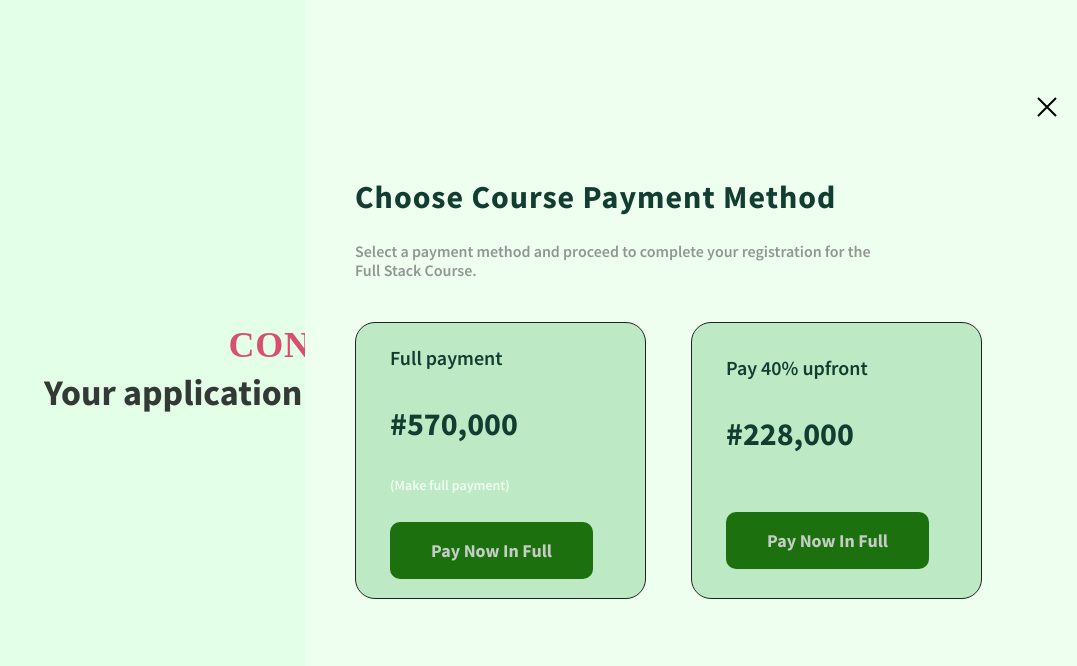
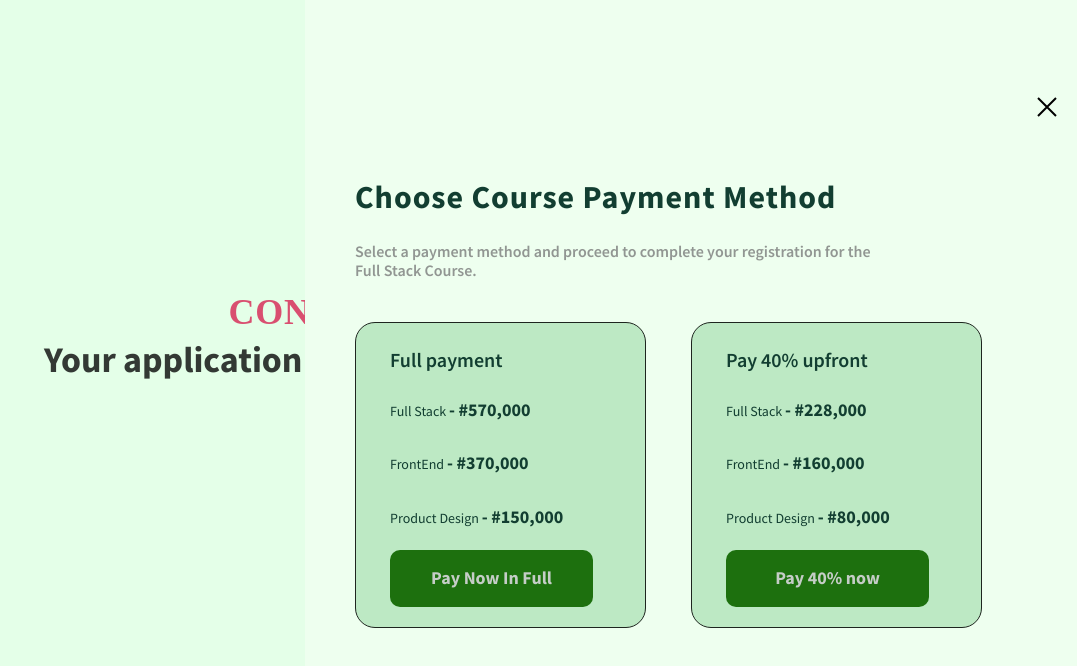
Before and after one commit to Mentor-Ntech/DLT-Website, a React (Create React App) app: page /congrat in a window 1280 px wide. Both pictures are taken after a click on the button "Proceed to Payment". Shown: the top 666 px of the page, without its empty margins (203-1280 px from the left). Built offline with nearby package versions, Linux system fonts and the light colour scheme; no server answers.

Commit message:
added a pay later button and included account details menu

```diff
--- a/src/pages/Congrat/Congrat.jsx
+++ b/src/pages/Congrat/Congrat.jsx
@@ -1,26 +1,30 @@
 import { useState } from "react";
 import { motion } from "framer-motion";
 import { GrClose } from "react-icons/gr";
+import { Link } from "react-router-dom";
 
 import "./Congrat.scss";
 
 const paymentData = [
   {
     title: "Full payment",
-    price: "#570,000",
-    type: "(Make full payment)",
+    fullstack: { name: "Full Stack ", price: "- #570,000" },
+    frontend: { name: "FrontEnd ", price: "- #370,000" },
+    productDesign: { name: "Product Design ", price: "- #150,000" },
     button: "Pay Now In Full",
   },
   {
     title: "Pay 40% upfront",
-    price: "#228,000",
-    type: "",
-    button: "Pay Now In Full",
+    fullstack: { name: "Full Stack ", price: "- #228,000" },
+    frontend: { name: "FrontEnd ", price: "- #160,000" },
+    productDesign: { name: "Product Design ", price: "- #80,000" },
+    button: "Pay 40% now",
   },
 ];
 
 const Congrat = () => {
-  const [toggle, setToggle] = useState(false);
+  const [pay, setPay] = useState(false);
+  const [payLater, setPayLater] = useState(false);
 
   return (
     <section className="sectionCongrat">
@@ -28,16 +32,32 @@ const Congrat = () => {
         <div className="congratContainer">
           <h2>CONGRATULATIONS!!!</h2>
           <p>Your application has been successfully submitted.</p>
-          <button onClick={() => setToggle(true)}>Proceed to Payment</button>
+          <button
+            onClick={() => {
+              setPay(true);
+              setPayLater(false);
+            }}
+          >
+            Proceed to Payment
+          </button>
+          <button
+            className="payLaterBtn"
+            onClick={() => {
+              setPayLater(true);
+              setPay(false);
+            }}
+          >
+            Pay Later
+          </button>
         </div>
-        {toggle && (
+        {pay && (
           <motion.div
             whileInView={{ x: [260, 0] }}
             transition={{ duration: 0.85, ease: "easeOut" }}
             className="paymentsOptions"
           >
             <div className="closeIcon">
-              <GrClose onClick={() => setToggle(false)} />
+              <GrClose onClick={() => setPay(false)} />
             </div>
             <div className="paymentsOptionsDetails">
               <div className="titles">
@@ -51,12 +71,48 @@ const Congrat = () => {
                 {paymentData.map((item, i) => (
                   <div key={i}>
                     <h4>{item.title}</h4>
-                    <p>{item.price}</p>
-                    <small>{item.type}</small>
+                    <p>
+                      {item.fullstack.name}
+                      <span>{item.fullstack.price}</span>
+                    </p>
+                    <p>
+                      {item.frontend.name}
+                      <span>{item.frontend.price}</span>
+                    </p>
+                    <p>
+                      {item.productDesign.name}
+                      <span>{item.productDesign.price}</span>
+                    </p>
                     <button>{item.button}</button>
                   </div>
                 ))}
               </div>
+            </div>
+          </motion.div>
+        )}
+        {payLater && (
+          <motion.div
+            whileInView={{ x: [260, 0] }}
+            transition={{ duration: 0.85, ease: "easeOut" }}
+            className="paymentsOptions accountDetails"
+          >
+            <div className="closeIcon">
+              <GrClose onClick={() => setPayLater(false)} />
+            </div>
+            <div className="account">
+              <h2>DLT Africa Account Details</h2>
+              <p>Account Name: DLT Africa Space Limited</p>
+              <p>Account Number: 1709346763</p>
+              <p>Bank: Access Bank </p>
+
+              <small>
+                Send Proof of payment to this number via Whatsapp:&nbsp;
+                <span>
+                  <Link to="https://wa.me/2348156509701" target="_blank">
+                    +234 815 (650) 9701
+                  </Link>
+                </span>
+              </small>
             </div>
           </motion.div>
         )}
--- a/src/pages/Congrat/Congrat.scss
+++ b/src/pages/Congrat/Congrat.scss
@@ -12,6 +12,86 @@
     width: 100%;
     height: 100vh;
     position: relative;
+
+    .congratContainer {
+      display: inline-flex;
+      justify-content: center;
+      align-items: center;
+      text-align: center;
+      flex-direction: column;
+      position: relative;
+    }
+
+    h2 {
+      color: var(--honey-color);
+      font-family: "Syne";
+      font-size: 36px;
+      font-weight: 700;
+
+      @media screen and (min-width: 2000px) {
+        font-size: 65px;
+      }
+
+      @media screen and (max-width: 540px) {
+        font-size: 22px;
+      }
+    }
+
+    p {
+      font-family: Open "Sans";
+      font-size: 36px;
+      font-weight: 700;
+      color: #333934;
+
+      @media screen and (min-width: 2000px) {
+        font-size: 65px;
+      }
+
+      @media screen and (max-width: 768px) {
+        font-size: 28px;
+      }
+
+      @media screen and (max-width: 540px) {
+        font-size: 16px;
+      }
+    }
+
+    button {
+      display: flex;
+      width: 258px;
+      height: 57px;
+      padding: 11px;
+      justify-content: center;
+      align-items: center;
+      gap: 11px;
+      flex-shrink: 0;
+      border-radius: 10px;
+      background: #1d700e;
+      color: #f3f3f2;
+      font-family: Open "Sans";
+      font-size: 18px;
+      font-weight: 700;
+
+      @media screen and (min-width: 2000px) {
+        width: 558px;
+        height: 87px;
+        font-size: 36px;
+      }
+
+      @media screen and (max-width: 540px) {
+        width: 192px;
+        height: 57px;
+        padding: 12px 15px;
+        font-size: 14px;
+      }
+    }
+
+    .payLaterBtn {
+      margin-top: 10px;
+      color: #1d700e;
+      background: transparent;
+      border: 1px solid #1d700e;
+    }
 
     .paymentsOptions {
       display: flex;
@@ -139,6 +219,7 @@
 
             @media screen and (max-width: 768px) {
               width: 352px;
+              margin-bottom: 58px;
             }
 
             @media screen and (max-width: 540px) {
@@ -170,35 +251,31 @@
         div {
           display: flex;
           width: 291px;
-          height: 277px;
           padding: 20px 34px;
           flex-direction: column;
           justify-content: center;
           align-items: flex-start;
+          gap: 20px;
           text-align: left;
-          gap: 27px;
           border-radius: 20px;
           border: 1px solid #1e251f;
           background: #bde9c4;
 
           @media screen and (max-width: 768px) {
             width: 237px;
-            height: 226px;
-            padding: 16px 27px;
-            gap: 22px;
+            padding: 20px;
+            gap: 10px;
           }
 
           @media screen and (max-width: 540px) {
             width: 291px;
-            height: 277px;
             padding: 20px 34px;
-            gap: 27px;
+            gap: 20px;
           }
 
           @media screen and (max-width: 360px) {
             width: 237px;
-            height: 246px;
-            padding: 16px 27px;
+            padding: 16px;
           }
 
           h4 {
@@ -208,10 +285,6 @@
             font-weight: 600;
             width: 100%;
 
-            @media screen and (max-width: 768px) {
-              font-size: 16px;
-            }
-
             @media screen and (max-width: 540px) {
               font-size: 20px;
             }
@@ -220,45 +293,19 @@
           p {
             color: #123e31;
             font-family: Open "Sans";
-            font-size: 32px;
-            font-weight: 700;
-
-            @media screen and (max-width: 768px) {
-              font-size: 26px;
-            }
-
-            @media screen and (max-width: 540px) {
-              font-size: 32px;
-            }
-          }
-
-          small {
-            color: #eeffef;
-            font-family: "Source Sans Pro";
             font-size: 14px;
-            font-weight: 600;
-
-            @media screen and (max-width: 768px) {
-              font-size: 11px;
-            }
+            font-weight: 400;
 
             @media screen and (max-width: 540px) {
               font-size: 14px;
             }
-          }
 
-          button {
-            width: 203px;
-            color: #c5cdc7;
-            font-family: Open "Sans";
+            span {
               font-size: 18px;
               font-weight: 700;
 
               @media screen and (max-width: 768px) {
-              width: 165px;
-              height: 46px;
-              padding: 9px 12px;
-              font-size: 11px;
+                font-size: 16px;
               }
 
               @media screen and (max-width: 540px) {
@@ -266,80 +313,115 @@
               }
             }
           }
+
+          button {
+            width: 203px;
+            font-size: 18px;
+            color: #c5cdc7;
+            font-family: Open "Sans";
+            font-weight: 700;
+
+            @media screen and (max-width: 768px) {
+              width: 165px;
+              font-size: 14px;
+            }
+
+            @media screen and (max-width: 540px) {
+              width: 203px;
+              font-size: 18px;
+            }
+          }
+        }
       }
     }
 
-    .congratContainer {
-      display: inline-flex;
-      justify-content: center;
-      align-items: center;
-      text-align: center;
+    .accountDetails {
+      width: 772px;
+
+      @media screen and (max-width: 768px) {
+        width: 493px;
+      }
+
+      @media screen and (max-width: 540px) {
+        width: 100%;
+      }
+
+      .closeIcon {
+        margin-top: 35px;
+        margin-right: 18px;
+      }
+
+      .account {
+        display: flex;
         flex-direction: column;
-      position: relative;
+        margin: 85px 191px 269px 50px;
+        gap: 22px;
+        text-align: left;
+
+        @media screen and (max-width: 768px) {
+          margin: 15px 57px 98px 10px;
+          gap: 15px;
         }
 
         h2 {
-      color: var(--honey-color);
           font-family: "Syne";
           font-size: 36px;
           font-weight: 700;
-
-      @media screen and (min-width: 2000px) {
-        font-size: 65px;
-      }
-
-      @media screen and (max-width: 540px) {
-        font-size: 22px;
-      }
-    }
-
-    p {
-      font-family: Open "Sans";
-      font-size: 36px;
-      font-weight: 700;
-      color: #333934;
-
-      @media screen and (min-width: 2000px) {
-        font-size: 65px;
-      }
 
           @media screen and (max-width: 768px) {
             font-size: 28px;
           }
 
           @media screen and (max-width: 540px) {
-        font-size: 16px;
+            font-size: 24px;
           }
         }
 
-    button {
-      display: flex;
-      width: 258px;
-      height: 57px;
-      padding: 11px;
-      justify-content: center;
-      align-items: center;
-      gap: 11px;
-      flex-shrink: 0;
-      border-radius: 10px;
-      background: #1d700e;
-      color: #f3f3f2;
+        p {
+          color: var(--dark-color);
           font-family: Open "Sans";
-      font-size: 18px;
+          font-size: 36px;
           font-weight: 700;
 
-      @media screen and (min-width: 2000px) {
-        width: 558px;
-        height: 87px;
-        font-size: 36px;
+          @media screen and (max-width: 768px) {
+            font-size: 16px;
           }
 
           @media screen and (max-width: 540px) {
-        width: 192px;
-        height: 57px;
-        padding: 12px 15px;
+            font-size: 18px;
+          }
+        }
+
+        small {
+          width: 462px;
+          color: var(--dark-color);
+          font-family: Open "Sans";
+          font-size: 24px;
+          font-weight: 400;
+
+          @media screen and (max-width: 540px) {
+            width: 236px;
             font-size: 14px;
+            font-weight: 600;
+          }
+
+          span {
+            font-family: Open "Sans";
+            font-size: 24px;
+            font-weight: 400;
+            text-decoration-line: underline;
+
+            @media screen and (max-width: 540px) {
+              font-size: 14px;
+              font-weight: 400;
+            }
+
+            a {
+              color: var(--dark-color);
             }
           }
         }
       }
+    }
+  }
+}
```
Also changed, not shown: src/pages/Frontend/Frontend.jsx (+3 -5 lines). Lines whose indentation alone changed are shown as unchanged.
